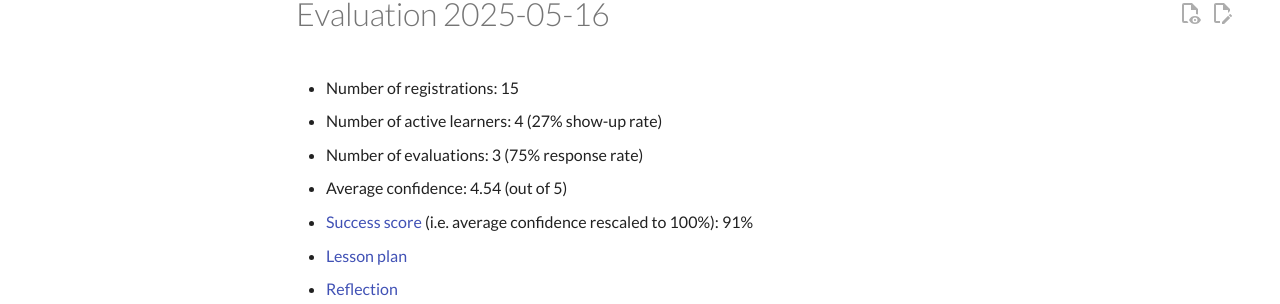
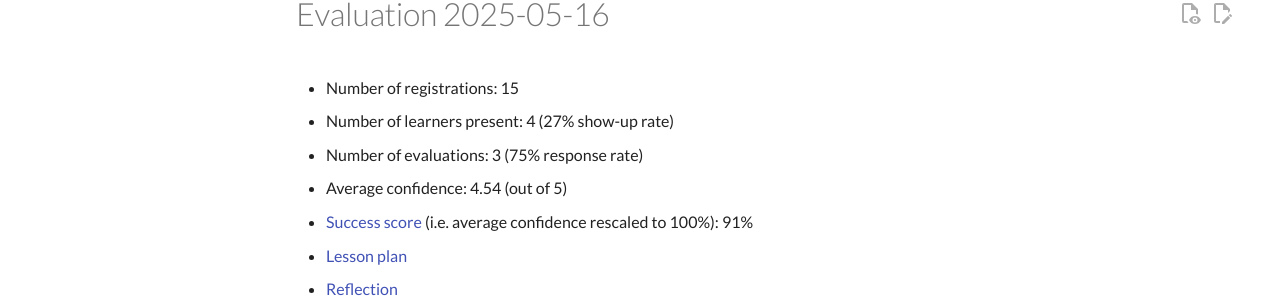
Before and after one commit to UPPMAX/naiss_file_transfer_course, an MkDocs documentation site: the page built from docs/evaluations/20250516/README.md, in a window 1280 px wide and 900 px high. Shown: the part 153-457 px from the top of the window. Built offline with MkDocs 1.6.1 and Material for MkDocs 9.7.7, drawn with Linux system fonts in a browser that asks for light colours; comment, search, counter and statistics services are not loaded.

Commit message:
Improve wording, thanks Viktor

```diff
--- a/docs/evaluations/20250516/README.md
+++ b/docs/evaluations/20250516/README.md
@@ -9,7 +9,7 @@ tags:
 # Evaluation 2025-05-16
 
 - Number of registrations: 15
-- Number of active learners: 4 (27% show-up rate)
+- Number of learners present: 4 (27% show-up rate)
 - Number of evaluations: 3 (75% response rate)
 - Average confidence: 4.54 (out of 5)
 - [Success score](success_score.txt)
```
